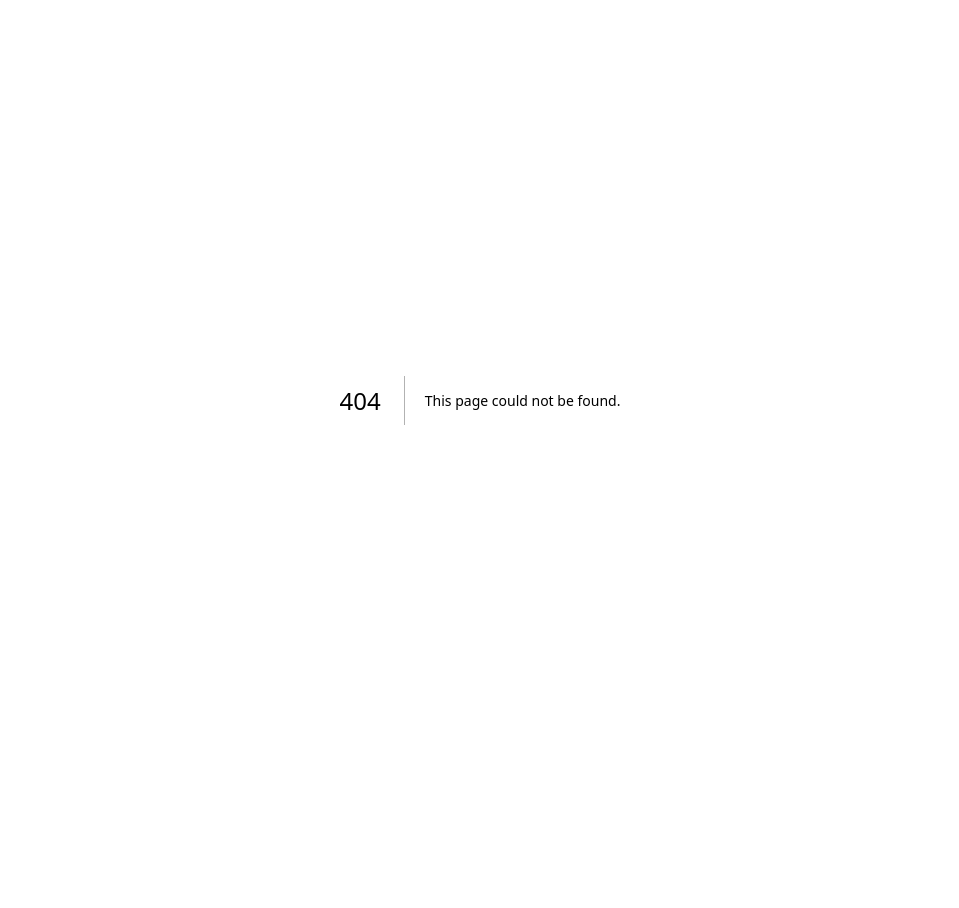
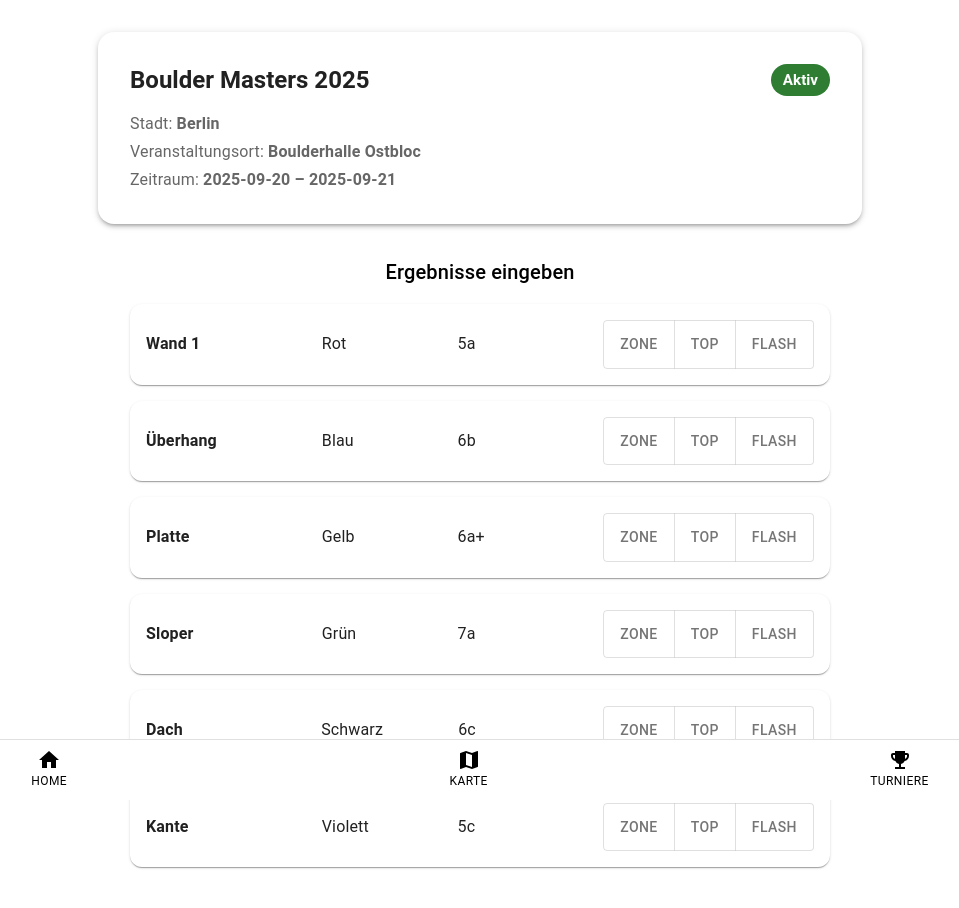
Before and after one commit to JonasFlachmann/ClimbingTurnamentAppPublic, a Next.js app: page /tournament in a window 1280 px wide. Before the commit this address had no page. Shown: the top 908 px of the page, without its empty margins (160-1119 px from the left). Before the commit the page ends 800 px from the top, so only its background shows below. Built offline with nearby package versions, Linux system fonts and the light colour scheme.

Commit message:
Create tournament.tsx

```diff
--- /dev/null
+++ b/pages/tournament.tsx
@@ -0,0 +1,170 @@
+import React, { useState } from "react";
+import { Box, Paper, Typography, Stack, Chip, Button, ToggleButton, ToggleButtonGroup } from "@mui/material";
+import HomeIcon from "@mui/icons-material/Home";
+import MapIcon from "@mui/icons-material/Map";
+import EmojiEventsIcon from "@mui/icons-material/EmojiEvents";
+import { useRouter } from "next/router";
+
+// Dummy-Turnierdaten (erstes Turnier aus tournament-overview)
+const turnier = {
+  name: "Boulder Masters 2025",
+  status: "Aktiv",
+  stadt: "Berlin",
+  ort: "Boulderhalle Ostbloc",
+  start: "2025-09-20",
+  ende: "2025-09-21",
+};
+
+const statusColor = (status: string) => {
+  switch (status) {
+    case "Aktiv":
+      return "success";
+    case "Ausstehend":
+      return "warning";
+    case "Abgeschlossen":
+      return "default";
+    default:
+      return "primary";
+  }
+};
+
+// Dummy-Routen
+const dummyRoutes = [
+  { id: 1, name: "Wand 1", color: "Rot", difficulty: "5a" },
+  { id: 2, name: "Überhang", color: "Blau", difficulty: "6b" },
+  { id: 3, name: "Platte", color: "Gelb", difficulty: "6a+" },
+  { id: 4, name: "Sloper", color: "Grün", difficulty: "7a" },
+  { id: 5, name: "Dach", color: "Schwarz", difficulty: "6c" },
+  { id: 6, name: "Kante", color: "Violett", difficulty: "5c" },
+];
+
+const TournamentPage: React.FC = () => {
+  const router = useRouter();
+  // Ergebnisse je Route: { [routeId]: "Zone" | "Top" | "Flash" | null }
+  const [results, setResults] = useState<{ [key: number]: string | null }>({});
+
+  const handleResultChange = (routeId: number, result: string) => {
+    setResults((prev) => ({
+      ...prev,
+      [routeId]: prev[routeId] === result ? null : result, // deselect on click again
+    }));
+  };
+
+  // Für das Footer-Highlighting
+  const currentPath = router.pathname;
+
+  return (
+    <Box sx={{ minHeight: "100vh", bgcolor: "background.default", pb: 10 }}>
+      <Paper elevation={3} sx={{ p: 4, borderRadius: 4, maxWidth: 700, mx: "auto", mt: 4, mb: 4 }}>
+        <Stack direction="row" alignItems="center" spacing={2} sx={{ mb: 2 }}>
+          <Typography variant="h5" sx={{ fontWeight: "bold", flexGrow: 1 }}>
+            {turnier.name}
+          </Typography>
+          <Chip
+            label={turnier.status}
+            color={statusColor(turnier.status)}
+            sx={{ fontWeight: "bold", fontSize: "0.95rem" }}
+          />
+        </Stack>
+        <Typography sx={{ color: "text.secondary", mb: 0.5 }}>
+          Stadt: <strong>{turnier.stadt}</strong>
+        </Typography>
+        <Typography sx={{ color: "text.secondary", mb: 0.5 }}>
+          Veranstaltungsort: <strong>{turnier.ort}</strong>
+        </Typography>
+        <Typography sx={{ color: "text.secondary" }}>
+          {turnier.start === turnier.ende
+            ? (
+              <>Datum: <strong>{turnier.start}</strong></>
+            ) : (
+              <>Zeitraum: <strong>{turnier.start} – {turnier.ende}</strong></>
+            )
+          }
+        </Typography>
+      </Paper>
+
+      <Typography variant="h6" sx={{ mb: 2, textAlign: "center" }}>
+        Ergebnisse eingeben
+      </Typography>
+      <Stack spacing={2} sx={{ px: { xs: 1, md: 8 }, maxWidth: 700, mx: "auto" }}>
+        {dummyRoutes.map((route) => (
+          <Paper key={route.id} sx={{ p: 2, borderRadius: 3 }}>
+            <Stack direction="row" alignItems="center" spacing={2} justifyContent="space-between">
+              <Typography sx={{ minWidth: 100, fontWeight: "bold" }}>{route.name}</Typography>
+              <Typography sx={{ minWidth: 60 }}>{route.color}</Typography>
+              <Typography sx={{ minWidth: 70 }}>{route.difficulty}</Typography>
+              <ToggleButtonGroup
+                exclusive
+                value={results[route.id] || ""}
+                onChange={(_, value) => value && handleResultChange(route.id, value)}
+                sx={{ ml: 2 }}
+              >
+                <ToggleButton value="Zone" sx={{ px: 2 }}>Zone</ToggleButton>
+                <ToggleButton value="Top" sx={{ px: 2 }}>Top</ToggleButton>
+                <ToggleButton value="Flash" sx={{ px: 2 }}>Flash</ToggleButton>
+              </ToggleButtonGroup>
+            </Stack>
+          </Paper>
+        ))}
+      </Stack>
+
+      {/* Footer wie home.tsx */}
+      <Box
+        component="footer"
+        sx={{
+          position: "fixed",
+          left: 0,
+          bottom: 0,
+          width: "100%",
+          bgcolor: "background.paper",
+          borderTop: 1,
+          borderColor: "divider",
+          py: 1,
+          display: "flex",
+          justifyContent: "space-around",
+          alignItems: "center",
+          zIndex: 100,
+        }}
+      >
+        <Box sx={{ display: "flex", flexDirection: "column", alignItems: "center" }}>
+          <Button
+            color={currentPath === "/home" ? "primary" : "inherit"}
+            onClick={() => router.push("/home")}
+            sx={{ minWidth: 0, p: 0, display: "flex", flexDirection: "column" }}
+          >
+            <HomeIcon />
+            <Typography variant="caption" sx={{ fontWeight: currentPath === "/home" ? "bold" : "normal" }}>
+              Home
+            </Typography>
+          </Button>
+        </Box>
+        <Box sx={{ display: "flex", flexDirection: "column", alignItems: "center" }}>
+          <Button
+            color={currentPath === "/map" ? "primary" : "inherit"}
+            onClick={() => router.push("/map")}
+            sx={{ minWidth: 0, p: 0, display: "flex", flexDirection: "column" }}
+          >
+            <MapIcon />
+            <Typography variant="caption" sx={{ fontWeight: currentPath === "/map" ? "bold" : "normal" }}>
+              Karte
+            </Typography>
+          </Button>
+        </Box>
+        <Box sx={{ display: "flex", flexDirection: "column", alignItems: "center" }}>
+          <Button
+            color={currentPath === "/tournament-overview" ? "primary" : "inherit"}
+            onClick={() => router.push("/tournament-overview")}
+            sx={{ minWidth: 0, p: 0, display: "flex", flexDirection: "column" }}
+          >
+            <EmojiEventsIcon />
+            <Typography variant="caption" sx={{ fontWeight: currentPath === "/tournament-overview" ? "bold" : "normal" }}>
+              Turniere
+            </Typography>
+          </Button>
+        </Box>
+      </Box>
+    </Box>
+  );
+};
+
+export default TournamentPage;
```
